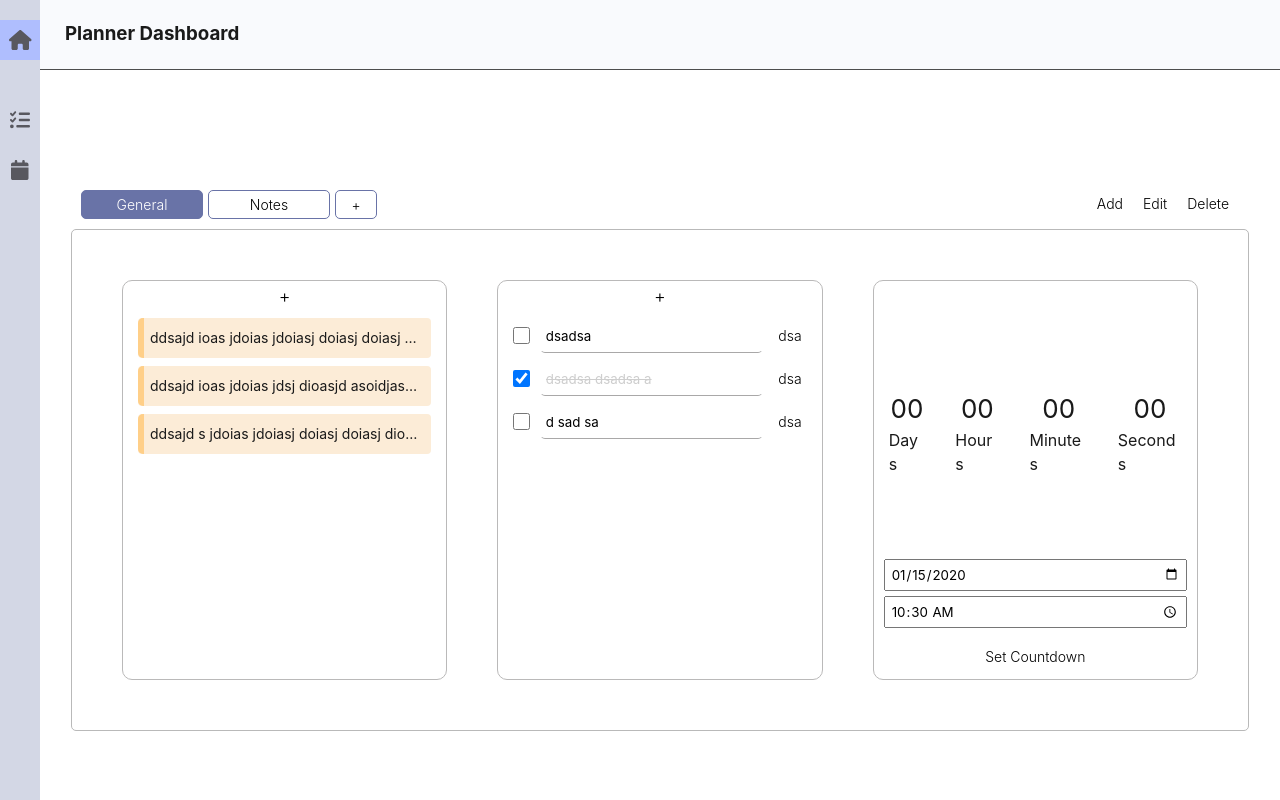
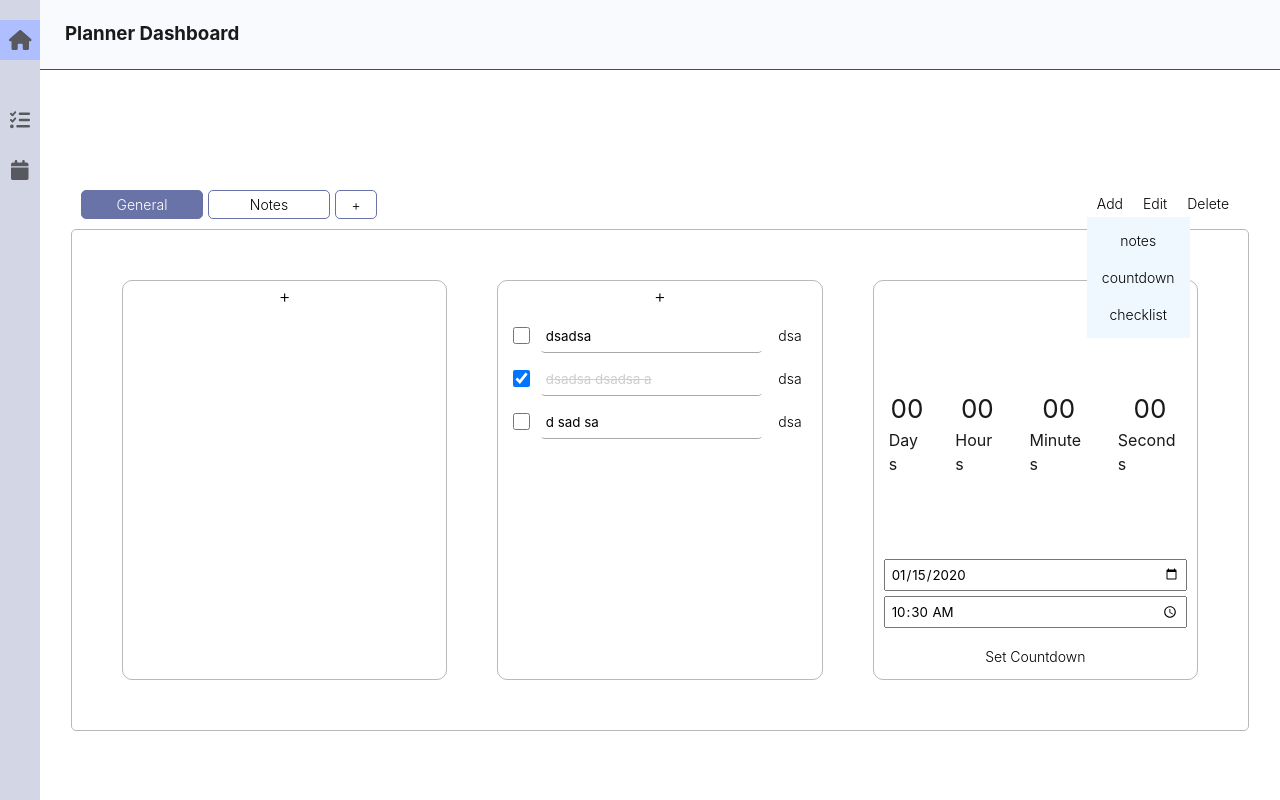
Before and after one commit to Rtam22/Planner, a React (Vite) app: page / in a window 1280 px wide. Both pictures are taken after typing "2020-01-15", "10:30" into the empty fields and a click on the button "Add". Built offline with nearby package versions, Linux system fonts and the light colour scheme.

Commit message:
Added widget types for passing saved content

```diff
--- /dev/null
+++ b/src/components/common/dropDown.css
@@ -0,0 +1,7 @@
+.drop-down {
+  position: absolute;
+  background-color: aliceblue;
+  padding: 5px;
+  display: flex;
+  flex-direction: column;
+}
--- /dev/null
+++ b/src/components/common/dropDown.tsx
@@ -0,0 +1,34 @@
+import React from "react";
+import type { AllWidgetTypes, WidgetArray } from "../../widgets/widgetConsts";
+import Button from "./button";
+import "./dropdown.css";
+
+type DropDownProps = {
+  items: WidgetArray;
+  onClick: (item: AllWidgetTypes) => void;
+  styles?: React.CSSProperties;
+};
+
+function DropDownInner(
+  { items, styles, onClick }: DropDownProps,
+  ref: React.Ref<HTMLDivElement>
+) {
+  return (
+    <div ref={ref} className="drop-down" style={{ ...styles }}>
+      {items.map((item, index) => {
+        return (
+          <Button
+            key={index}
+            className="btn"
+            onClick={() => onClick(item)}
+            styles={{ padding: "10px" }}
+          >
+            {item}
+          </Button>
+        );
+      })}
+    </div>
+  );
+}
+const DropDown = React.forwardRef<HTMLDivElement, DropDownProps>(DropDownInner);
+export default DropDown;
--- a/src/components/dashboard/boardTabs.tsx
+++ b/src/components/dashboard/boardTabs.tsx
@@ -5,7 +5,7 @@ import { useEffect, useRef, useState } from "react";
 
 type BoardTabsProps = {
   boards: Board[] | null;
-  selectedBoard: Board;
+  selectedBoardId: string;
   onSelect: (board: Board) => void;
   onAdd: () => void;
   onRename: (toEdit: EditTitle) => void;
@@ -16,7 +16,13 @@ export type EditTitle = {
   id: string;
 };
 
-function boardTabs({ boards, selectedBoard, onSelect, onAdd, onRename }: BoardTabsProps) {
+function boardTabs({
+  boards,
+  selectedBoardId,
+  onSelect,
+  onAdd,
+  onRename,
+}: BoardTabsProps) {
   const [editingTitle, setEditingTitle] = useState<EditTitle | null>();
   const [isEditing, setIsEditing] = useState<Boolean>(false);
   const inputRef = useRef<HTMLInputElement>(null);
@@ -46,7 +52,7 @@ function boardTabs({ boards, selectedBoard, onSelect, onAdd, onRename }: BoardTa
   return (
     <div className="tabs-container">
       {boards?.map((board) => {
-        const isActive = selectedBoard.id === board.id;
+        const isActive = selectedBoardId === board.id;
         const isThisEditing = isEditing && editingTitle?.id === board.id;
         return (
           <div
--- a/src/pages/homePage.tsx
+++ b/src/pages/homePage.tsx
@@ -1,59 +1,96 @@
-import { useState } from "react";
+import { useMemo, useRef, useState } from "react";
 import Grid from "../components/common/grid";
 import TopBar from "../components/navigation/topBar";
 import "./homePage.css";
 import Button from "../components/common/button";
-import NotesWidget, { type NoteType } from "../widgets/notes/notesWidget";
+import NotesWidget from "../widgets/notes/notesWidget";
 import BoardTabs, { type EditTitle } from "../components/dashboard/boardTabs";
 import { v4 as uuidv4 } from "uuid";
 import CheckListWidget, { type ListItem } from "../widgets/checkList/checkListWidget";
 import CountdownWidget from "../widgets/countdown/countdownWidget";
-
-type Widgets = {
-  type: "notes" | "checkList" | "countdown";
-  savedContent: NoteType | ListItem | null;
-};
+import DropDown from "../components/common/dropdown";
+import { allWidgetTitles, type AllWidgetTypes } from "../widgets/widgetConsts";
+import type { NoteType, Widget } from "../widgets/widgetTypes";
 
 export type Board = {
   id: string;
   title: string;
-  widgets: Widgets[] | null;
+  widgets: Widget[];
 };
+
 function HomePage() {
   const [boards, setBoards] = useState<Board[]>([
     {
       id: uuidv4(),
       title: "General",
       widgets: [
-        { type: "notes", savedContent: null },
-        { type: "checkList", savedContent: null },
-        { type: "countdown", savedContent: null },
+        { id: uuidv4(), type: "notes", savedContent: [] },
+        { id: uuidv4(), type: "checklist", savedContent: [] },
+        { id: uuidv4(), type: "countdown", savedContent: null },
       ],
     },
-    { id: uuidv4(), title: "Notes", widgets: null },
+    { id: uuidv4(), title: "Notes", widgets: [] },
   ]);
-  const [selectedBoard, setSelectedBoard] = useState<Board>(
-    boards ? boards[0] : { id: uuidv4(), title: "Notes", widgets: null }
+
+  const [selectedBoardId, setSelectedBoardId] = useState<string>(boards[0].id);
+
+  const selectedBoard = useMemo(
+    () => boards.find((b) => b.id === selectedBoardId) ?? null,
+    [boards, selectedBoardId]
   );
 
   function handleCreateBoard() {
-    const newBoard: Board = { id: uuidv4(), title: "Untitled", widgets: null };
+    const newBoard: Board = { id: uuidv4(), title: "Untitled", widgets: [] };
     setBoards([...boards, newBoard]);
   }
 
   function handleSelectBoard(board: Board) {
-    setSelectedBoard(board);
+    setSelectedBoardId(board.id);
   }
 
-  function renderWidget(widget: Widgets) {
+  function renderWidget(widget: Widget, board: Board) {
+    const selectedWidget = board.widgets.find((w) => w.id === widget.id);
     switch (widget.type) {
       case "notes":
-        return <NotesWidget />;
-      case "checkList":
+        return (
+          <NotesWidget
+            savedNotes={selectedWidget ? selectedWidget.savedContent : null}
+            widgetId={widget.id}
+            boardId={board.id}
+            handleSaveNotes={handleSaveItems}
+          />
+        );
+      case "checklist":
         return <CheckListWidget />;
       case "countdown":
         return <CountdownWidget />;
     }
+  }
+
+  function createWidget(type: AllWidgetTypes): Widget {
+    switch (type) {
+      case "notes":
+        return { id: uuidv4(), type, savedContent: [] as NoteType[] };
+      case "checklist":
+        return { id: uuidv4(), type, savedContent: [] as ListItem[] };
+      case "countdown":
+        return { id: uuidv4(), type, savedContent: null };
+    }
+  }
+
+  function handleSaveItems() {}
+
+  function addWidget(item: AllWidgetTypes) {
+    setBoards((prev) => {
+      return prev.map((board) =>
+        board.id === selectedBoardId
+          ? {
+              ...board,
+              widgets: [...board.widgets, createWidget(item)],
+            }
+          : board
+      );
+    });
   }
 
   function handleRenameBoard(boardDetails: EditTitle) {
@@ -66,7 +103,8 @@ function HomePage() {
       return updated;
     });
   }
-
+  const [addDropDown, setAddDropDown] = useState<boolean>(false);
+  const dropdownRef = useRef(null);
   return (
     <div className="dashboard">
       <TopBar left={<h3>Planner Dashboard</h3>} />
@@ -76,23 +114,33 @@ function HomePage() {
           boards={boards}
           onSelect={handleSelectBoard}
           onAdd={handleCreateBoard}
-          selectedBoard={selectedBoard}
+          selectedBoardId={selectedBoardId}
           onRename={handleRenameBoard}
         />
         <div className="container">
-          <Button className="btn-plain">Add</Button>
+          <Button className="btn-plain" onClick={() => setAddDropDown(!addDropDown)}>
+            Add
+          </Button>
           <Button className="btn-plain">Edit</Button>
           <Button className="btn-plain">Delete</Button>
+          {addDropDown && (
+            <DropDown
+              ref={dropdownRef}
+              items={[...allWidgetTitles]}
+              onClick={addWidget}
+            />
+          )}
         </div>
       </div>
       <Grid>
-        {selectedBoard.widgets?.map((widget, index) => {
-          return (
-            <div style={{ width: "100%", height: "100%" }} key={index}>
-              {renderWidget(widget)}
-            </div>
-          );
-        })}
+        {selectedBoard &&
+          selectedBoard.widgets?.map((widget, index) => {
+            return (
+              <div style={{ width: "100%", height: "100%" }} key={index}>
+                {renderWidget(widget, selectedBoard)}
+              </div>
+            );
+          })}
       </Grid>
     </div>
   );
--- a/src/widgets/notes/note.tsx
+++ b/src/widgets/notes/note.tsx
@@ -1,6 +1,5 @@
-import { useState } from "react";
 import "./note.css";
-import type { NoteType } from "./notesWidget";
+import type { NoteType } from "../widgetTypes";
 
 type NoteProps = {
   note: NoteType;
@@ -8,14 +7,11 @@ type NoteProps = {
 };
 
 function Note({ note, handleSave }: NoteProps) {
-  const [selectedNote, setSelectedNote] = useState<NoteType>(note);
-
   return (
     <div className="note">
       <textarea
-        onBlur={() => handleSave(selectedNote)}
-        value={selectedNote.content}
-        onChange={(e) => setSelectedNote({ ...selectedNote, content: e.target.value })}
+        value={note.content}
+        onChange={(e) => handleSave({ ...note, content: e.target.value })}
       />
     </div>
   );
--- a/src/widgets/notes/noteList.tsx
+++ b/src/widgets/notes/noteList.tsx
@@ -1,6 +1,6 @@
 import { innerContainer } from "../widgetConsts";
+import type { NoteType } from "../widgetTypes";
 import "./noteList.css";
-import type { NoteType } from "./notesWidget";
 
 type NoteListProps = {
   notes: NoteType[];
--- a/src/widgets/notes/notesWidget.tsx
+++ b/src/widgets/notes/notesWidget.tsx
@@ -5,28 +5,12 @@ import NoteList from "./noteList";
 import "./notesWidget.css";
 import Note from "./note";
 import { v4 as uuidv4 } from "uuid";
+import type { NotesWidgetProps, NoteType } from "../widgetTypes";
 
-export type NoteType = {
-  id: string;
-  content: string;
-};
-
-function NotesWidget() {
-  const [notes, setNotes] = useState<NoteType[]>([
-    {
-      id: uuidv4(),
-      content: "ddsajd ioas jdoias jdoiasj doiasj doiasj dioasjd asoidjas oi",
-    },
-    {
-      id: uuidv4(),
-      content: "ddsajd ioas jdoias jdsj dioasjd asoidjas oi",
-    },
-    {
-      id: uuidv4(),
-      content: "ddsajd s jdoias jdoiasj doiasj doiasj dioasjd asoidjas oi",
-    },
-  ]);
+function NotesWidget({ handleSaveNotes, savedNotes }: NotesWidgetProps) {
+  const [notes, setNotes] = useState<NoteType[]>(savedNotes ? savedNotes : []);
   const [selectedNote, setSelectedNote] = useState<NoteType | null>(null);
+  const [unsaved, setUnsaved] = useState<boolean>(false);
   // const [selectedColor, setSelectedColor] = useState<string>();
 
   function handleSelectNote(id: string) {
@@ -36,7 +20,7 @@ function NotesWidget() {
 
   function handleBack() {
     if (selectedNote && selectedNote.content === "") {
-      setNotes((prev) => prev.filter((n) => n.id !== selectedNote.id));
+      handleCompleteSave();
     }
     setSelectedNote(null);
   }
@@ -45,16 +29,25 @@ function NotesWidget() {
     const newNote = { id: uuidv4(), title: "", content: "" };
     setNotes((prev) => [...prev, newNote]);
     setSelectedNote(newNote);
+    setUnsaved(true);
   }
 
-  function handleSave(note: NoteType) {
+  function handleLocalSave(note: NoteType) {
     setSelectedNote(note);
     setNotes((prev) => prev.map((n) => (n.id === note.id ? note : n)));
+    setUnsaved(true);
   }
 
   function handleDelete() {
     if (selectedNote) setNotes((prev) => prev.filter((n) => n.id !== selectedNote.id));
     setSelectedNote(null);
+  }
+
+  function handleCompleteSave() {
+    setNotes((prev) => {
+      if (unsaved) handleSaveNotes(prev);
+      return prev;
+    });
   }
 
   return (
@@ -87,7 +80,7 @@ function NotesWidget() {
         </div>
       )}
       {selectedNote ? (
-        <Note handleSave={handleSave} note={selectedNote} />
+        <Note handleSave={handleLocalSave} note={selectedNote} />
       ) : (
         <NoteList notes={notes} handleClick={handleSelectNote} />
       )}
--- a/src/widgets/widgetConsts.ts
+++ b/src/widgets/widgetConsts.ts
@@ -1,4 +1,8 @@
 import type { CSSProperties } from "react";
+
+export type AllWidgetTypes = "notes" | "countdown" | "checklist";
+export type WidgetArray = AllWidgetTypes[];
+export const allWidgetTitles = ["notes", "countdown", "checklist"] as const;
 
 export const baseLayout: CSSProperties = {
   backgroundColor: "white",
--- /dev/null
+++ b/src/widgets/widgetTypes.ts
@@ -0,0 +1,33 @@
+import type { ListItem } from "./checkList/checkListWidget";
+
+type baseWidget = {
+  boardId: string;
+  widgetId: string;
+};
+
+export type NoteType = {
+  id: string;
+  content: string;
+};
+
+export type Widget =
+  | {
+      id: string;
+      type: "notes";
+      savedContent: NoteType[] | null;
+    }
+  | {
+      id: string;
+      type: "checklist";
+      savedContent: ListItem[];
+    }
+  | {
+      id: string;
+      type: "countdown";
+      savedContent: null;
+    };
+
+export type NotesWidgetProps = baseWidget & {
+  handleSaveNotes: (notes: NoteType[]) => void;
+  savedNotes: NoteType[] | null;
+};
```
